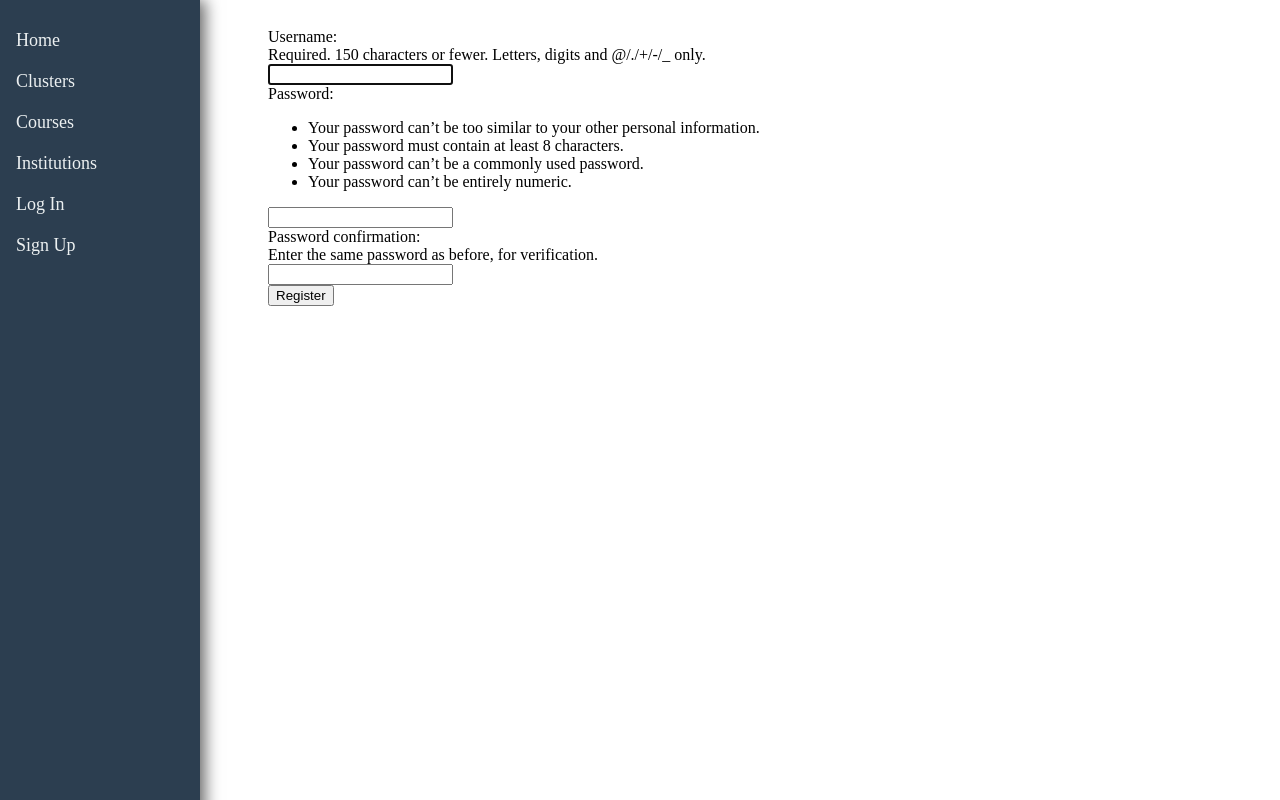
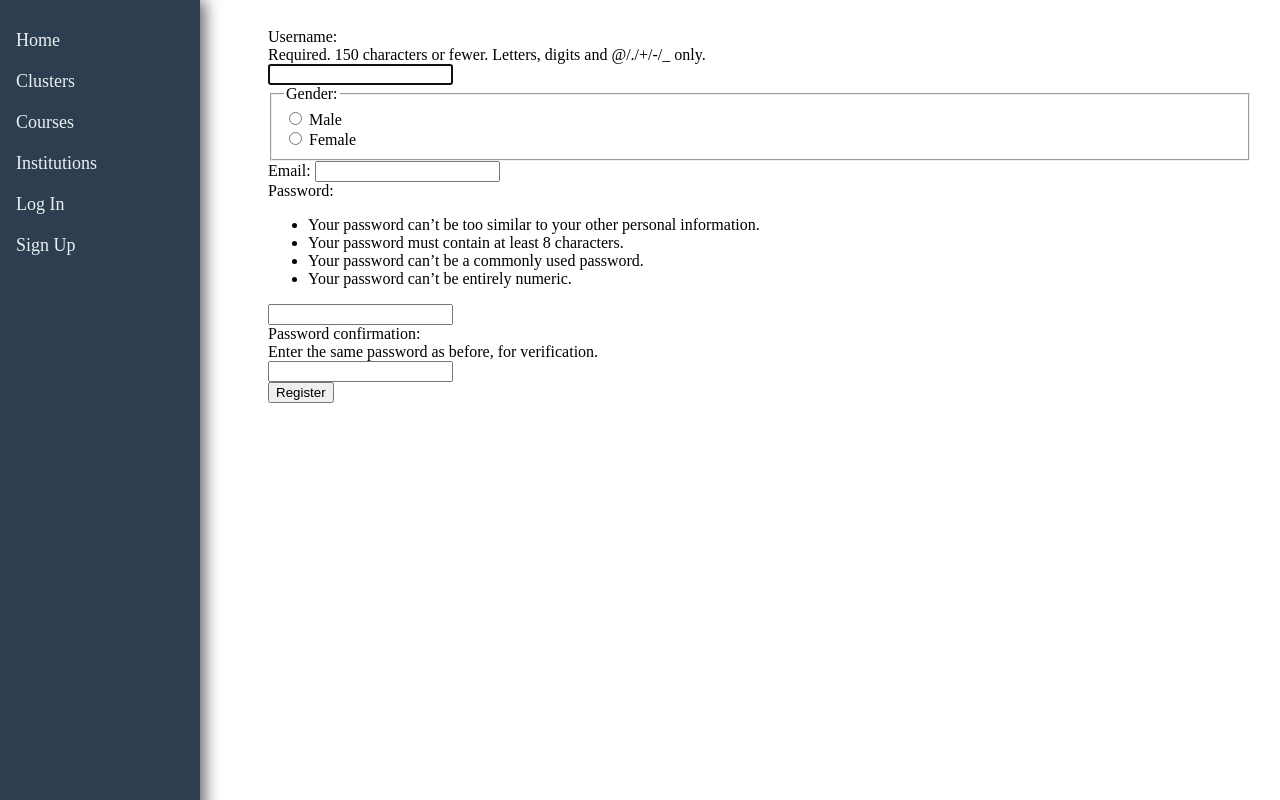
Before and after one commit to BrMaro/CareerRecommendationEngine, a Django app: page /register/ in a window 1280 px wide. Run offline with Django 5.2, Linux system fonts and the light colour scheme.

Commit message:
user register form creation

```diff
--- /dev/null
+++ b/mysite/register/forms.py
@@ -0,0 +1,17 @@
+from django.contrib.auth import login,authenticate
+from django.contrib.auth.forms import UserCreationForm
+from django import forms
+from django.contrib.auth.models import User
+
+class RegisterForm(UserCreationForm):
+    email = forms.EmailField()
+    GENDER_CHOICES = [
+        ('male', 'Male'),
+        ('female', 'Female'),
+    ]
+    gender = forms.ChoiceField(choices=GENDER_CHOICES, widget=forms.RadioSelect)
+
+
+    class Meta:
+        model = User
+        fields = ["username","gender","email","password1","password2"]
--- a/mysite/register/templates/register/register.html
+++ b/mysite/register/templates/register/register.html
@@ -5,6 +5,7 @@
 {% block content %}
 <div class = "main-content" >
     <form method="POST" class="form-group">
+        {% csrf_token %}
         {{form}}
         <button type="submit">Register</button>
     </form>
--- a/mysite/register/views.py
+++ b/mysite/register/views.py
@@ -1,9 +1,16 @@
-from django.shortcuts import render
+from django.shortcuts import render,redirect
 from django.contrib.auth import login,authenticate
 from django.contrib.auth.forms import UserCreationForm
+from .forms import RegisterForm
 
 
 # Create your views here.
 def register(response):
-    form =  UserCreationForm()
+    if response.method == "POST":
+        form = RegisterForm(response.POST)
+        if form.is_valid():
+            form.save()
+            return redirect("/home")
+    else:
+        form = RegisterForm()
     return render(response, "register/register.html",{"form":form})
```
